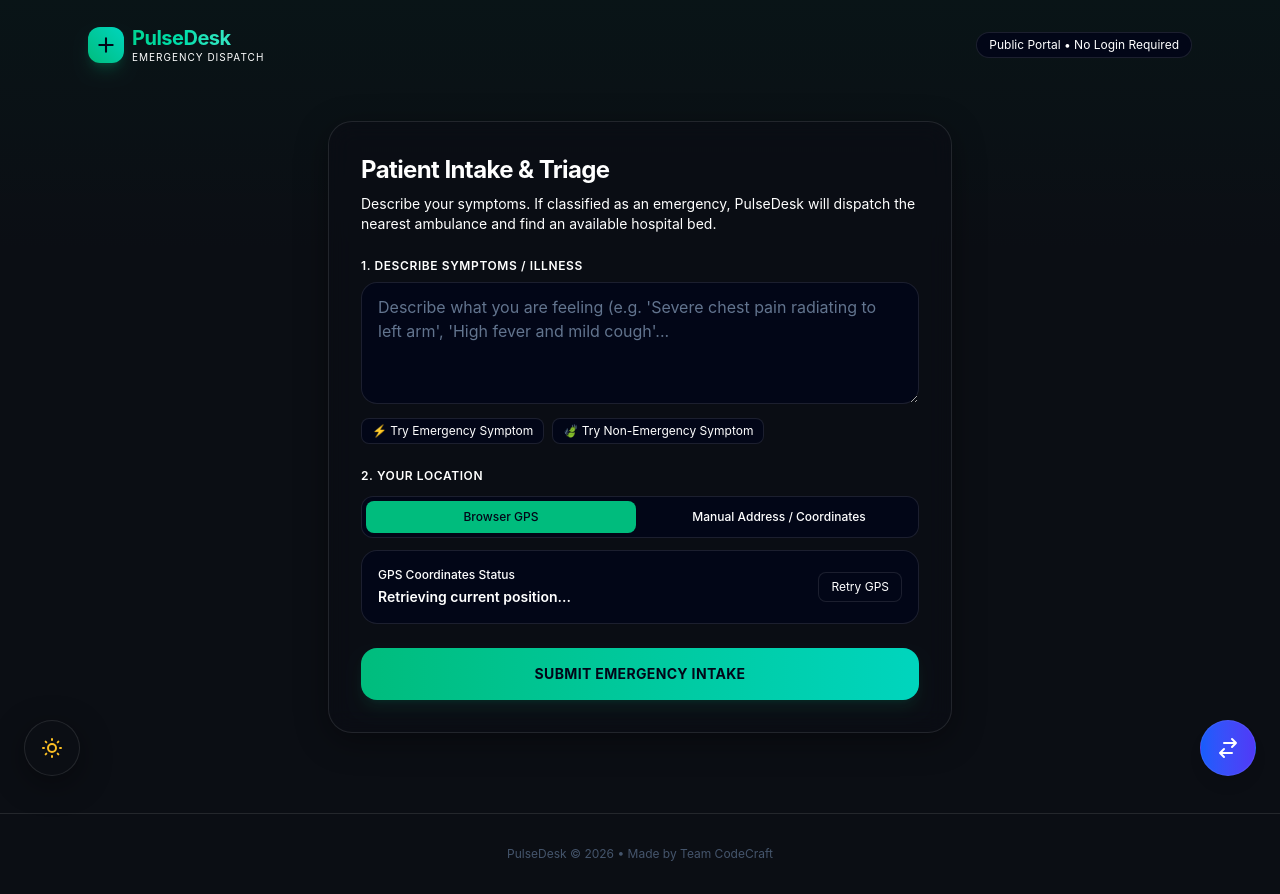
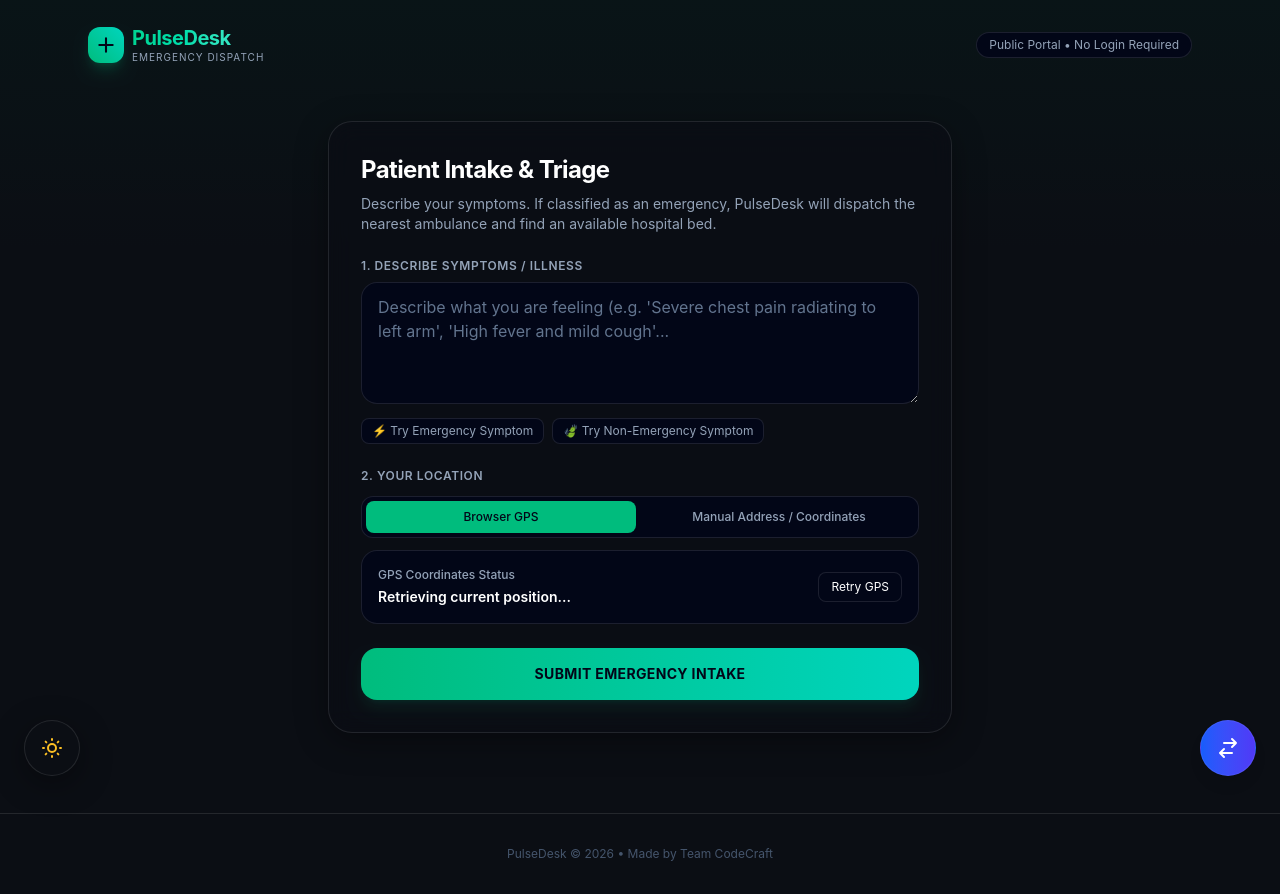
Before and after one commit to HyperPenetrator/Pulse-Desk, a Next.js app in the folder frontend/: page / in a window 1280 px wide. Built offline with nearby package versions, Linux system fonts and the light colour scheme; no server answers.

Commit message:
Refactor globals.css: Fix text-muted color and clean up unused variables

```diff
--- a/frontend/src/app/globals.css
+++ b/frontend/src/app/globals.css
@@ -5,7 +5,7 @@
   --color-brand-accent: var(--accent-secondary);
   --color-brand-danger: var(--status-critical);
   --color-brand-warning: var(--status-warning);
-  --color-brand-cyan: #06b6d4;
+  --color-brand-cyan: var(--accent-cyan);
   --color-brand-bg-start: var(--bg-start);
   --color-brand-bg-end: var(--bg-end);
   --color-brand-card: var(--card-bg);
@@ -69,18 +69,18 @@
 
   /* Typography */
   --text-primary: #000000;
-  --text-muted: #000000;
+  --text-muted: #64748b;
 
   /* Brand Colors */
   --accent-color: #2563eb;
   --accent-secondary: #059669;
+  --accent-cyan: #06b6d4;
 
   /* Status Colors */
   --status-critical: #ef4444;
   --status-warning: #f59e0b;
 
   /* Glassmorphism System */
-  --glass-morphism-opacity: 0.85;
   --glass-bg: rgba(255, 255, 255, 0.7);
   --glass-border: rgba(0, 0, 0, 0.15);
   --glass-shadow: 0 8px 32px 0 rgba(148, 163, 184, 0.12);
@@ -104,18 +104,18 @@
 
   /* Typography */
   --text-primary: #FFFFFF;
-  --text-muted: #FFFFFF;
+  --text-muted: #94a3b8;
 
   /* Brand Colors */
   --accent-color: #3b82f6;
   --accent-secondary: #10b981;
+  --accent-cyan: #06b6d4;
 
   /* Status Colors */
   --status-critical: #f43f5e;
   --status-warning: #fbbf24;
 
   /* Glassmorphism System */
-  --glass-morphism-opacity: 0.05;
   --glass-bg: rgba(11, 14, 20, 0.7);
   --glass-border: rgba(255, 255, 255, 0.1);
   --glass-shadow: 0 8px 32px 0 rgba(0, 0, 0, 0.37);
```
